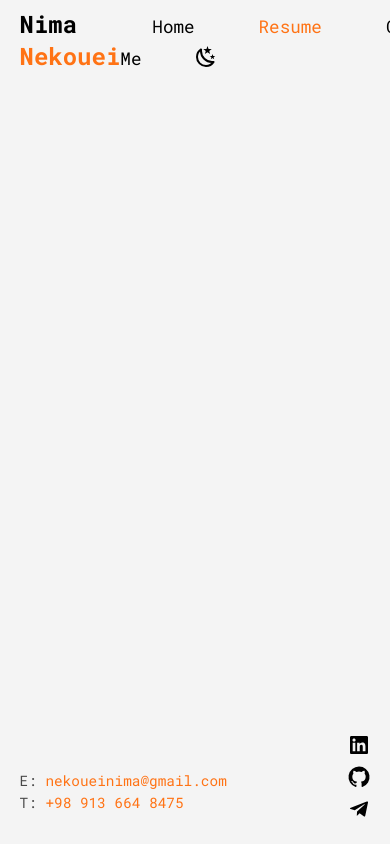
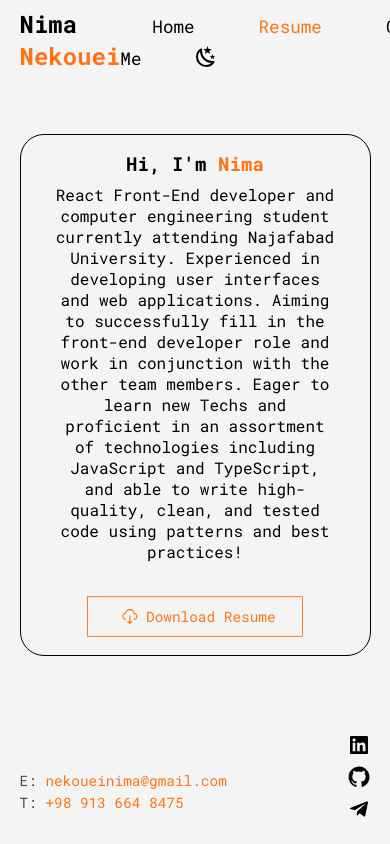
Before and after one commit to nima-ca/portfolio, a Next.js app: page /resume in a window 390 px wide. Built offline with nearby package versions, Linux system fonts and the light colour scheme.

Commit message:
[Feat]: add resume page

```diff
--- a/pages/resume.tsx
+++ b/pages/resume.tsx
@@ -1,5 +1,40 @@
+import { Download } from "../src/utils/icons/Download";
+import styles from "../styles/Resume.module.scss";
+
 const ResumePage = () => {
-  return <div></div>;
+  return (
+    <main className={styles.resume}>
+      <div className={styles.card}>
+        <h3 className={styles.header}>
+          Hi, I'm <span>Nima</span>
+        </h3>
+        <p className={styles.paragraph}>
+          React Front-End developer and computer engineering student currently
+          attending Najafabad University. Experienced in developing user
+          interfaces and web applications. Aiming to successfully fill in the
+          front-end developer role and work in conjunction with the other team
+          members. Eager to learn new Techs and proficient in an assortment of
+          technologies including JavaScript and TypeScript, and able to write
+          high-quality, clean, and tested code using patterns and best
+          practices!
+        </p>
+        <a
+          className="button"
+          href="/Nima Nekouei Nia Front-End Developer.pdf"
+          download
+        >
+          <Download />
+          Download Resume
+        </a>
+      </div>
+    </main>
+  );
 };
 
 export default ResumePage;
+
+export async function getStaticProps() {
+  return {
+    props: {},
+  };
+}
--- a/src/components/layout/Footer/Footer.module.scss
+++ b/src/components/layout/Footer/Footer.module.scss
@@ -1,8 +1,7 @@
 .footer {
   width: 100vw;
   @include center;
-  position: absolute;
-  bottom: 2rem;
+  margin: auto 0 2rem 0;
 
   & > div {
     display: flex;
--- a/src/components/layout/Footer/Footer.tsx
+++ b/src/components/layout/Footer/Footer.tsx
@@ -44,7 +44,11 @@ const Footer = () => {
           >
             <Github />
           </a>
-          <a href="#" target="_blank" rel="noopener noreferrer">
+          <a
+            href="https://t.me/Nima_ca"
+            target="_blank"
+            rel="noopener noreferrer"
+          >
             <Telegram />
           </a>
         </div>
--- /dev/null
+++ b/src/utils/icons/Download.tsx
@@ -0,0 +1,16 @@
+import { SVGProps } from "react";
+
+export function Download(props: SVGProps<SVGSVGElement>) {
+  return (
+    <svg width="1em" height="1em" viewBox="0 0 32 32" {...props}>
+      <path
+        fill="currentColor"
+        d="M23.5 22H23v-2h.5a4.5 4.5 0 0 0 .36-9H23l-.1-.82a7 7 0 0 0-13.88 0L9 11h-.86a4.5 4.5 0 0 0 .36 9H9v2h-.5A6.5 6.5 0 0 1 7.2 9.14a9 9 0 0 1 17.6 0A6.5 6.5 0 0 1 23.5 22Z"
+      ></path>
+      <path
+        fill="currentColor"
+        d="M17 26.17V14h-2v12.17l-2.59-2.58L11 25l5 5l5-5l-1.41-1.41L17 26.17z"
+      ></path>
+    </svg>
+  );
+}
--- a/styles/Home.module.scss
+++ b/styles/Home.module.scss
@@ -1,5 +1,5 @@
 .home {
-  height: 80%;
+  margin: auto 0;
   @include center;
   flex-direction: column;
 }
--- /dev/null
+++ b/styles/Resume.module.scss
@@ -0,0 +1,89 @@
+.resume {
+  margin: auto 0;
+  @include center;
+}
+
+.card {
+  width: 70rem;
+  padding: 4rem;
+  border: 1px solid var(--color-font);
+  border-radius: 1.5rem;
+
+  .header {
+    font-size: 1.4rem;
+    margin-bottom: 0.5rem;
+    span {
+      color: var(--color-accent);
+    }
+  }
+  .paragraph {
+    margin-bottom: 2rem;
+    font-size: 1.2rem;
+    text-align: justify;
+  }
+
+  a {
+    width: 15rem;
+    svg {
+      font-size: 1.2rem;
+      margin: 0 0.5rem;
+    }
+  }
+}
+
+@media screen and (max-width: 1200px) {
+  .card {
+    width: 50rem;
+    padding: 4rem;
+  }
+}
+@media screen and (max-width: 900px) {
+  .card {
+    width: 30rem;
+    padding: 2rem;
+
+    .header {
+      font-size: 1.2rem !important;
+      margin-bottom: 0.5rem;
+      span {
+        color: var(--color-accent);
+      }
+    }
+    .paragraph {
+      margin-bottom: 2rem;
+      font-size: 1rem !important;
+      text-align: justify;
+    }
+    a {
+      scale: 0.9;
+    }
+  }
+}
+@media screen and (max-width: 500px) {
+  .card {
+    width: 90%;
+    padding: 1rem;
+    display: flex;
+    flex-direction: column;
+    justify-content: center;
+    align-items: center;
+    margin: 2rem 0;
+
+    .header {
+      font-size: 1.2rem !important;
+      margin-bottom: 0.5rem;
+      span {
+        color: var(--color-accent);
+      }
+    }
+    .paragraph {
+      width: 90%;
+      margin-bottom: 2rem;
+      font-size: 1rem !important;
+      text-align: center;
+    }
+    a {
+      scale: 0.9;
+    }
+  }
+}
--- a/styles/globals.scss
+++ b/styles/globals.scss
@@ -38,7 +38,9 @@ body {
   font-family: "Roboto Mono", monospace, Arial, Helvetica, sans-serif;
 }
 body > div {
-  height: 100%;
+  min-height: 100vh;
+  display: flex;
+  flex-direction: column;
 }
 a {
   color: inherit;
@@ -49,3 +51,16 @@ li {
   all: unset;
   cursor: pointer;
 }
+
+.button {
+  color: var(--color-accent);
+  font-size: 1rem;
+  border: 1px solid var(--color-accent);
+  padding: 0.7rem 1rem;
+  @include center;
+  transition: all 0.2s ease-in-out;
+  &:hover {
+    background-color: var(--color-accent);
+    color: var(--color-primary);
+  }
+}
```
Also changed, not shown: 1 other file (tests, documents, lock files or other folders).
